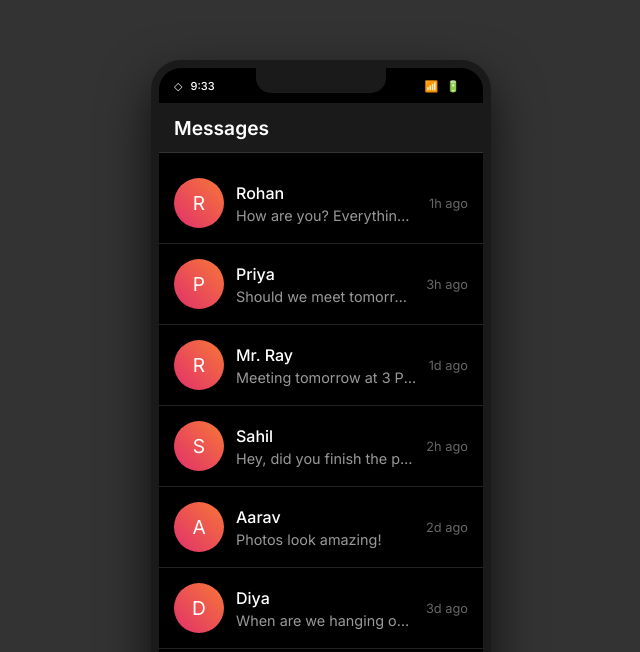
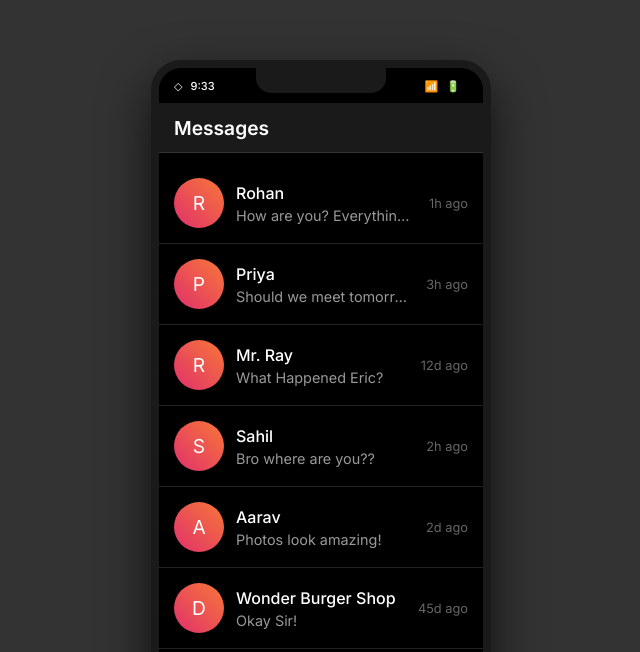
Before and after one commit to projectsofkhan/Trail, a plain HTML site: page apps/instashan/chats/chats.html in a window 1280 px wide. Shown: the top 652 px of the page, without its empty margins (319-959 px from the left). Drawn offline with Linux system fonts and the light colour scheme; sample sign-in values are in the browser's storage.

Commit message:
May Work, (Some Contacts Are Being Rmeoved) chats.html

```diff
--- a/apps/instashan/chats/chats.html
+++ b/apps/instashan/chats/chats.html
@@ -313,17 +313,17 @@
             { name: 'Priya', lastMessage: 'Should we meet tomorrow?', time: '3h ago', avatar: 'P', contact: 'priya' },
 
             // Messaging app contacts with contact links
-            { name: 'Mr. Ray', lastMessage: 'Meeting tomorrow at 3 PM', time: '1d ago', avatar: 'R', contact: 'misterray' },
-            { name: 'Sahil', lastMessage: 'Hey, did you finish the project?', time: '2h ago', avatar: 'S', contact: 'sahil' },
+            { name: 'Mr. Ray', lastMessage: 'What Happened Eric?', time: '12d ago', avatar: 'R', contact: 'misterray' },
+            { name: 'Sahil', lastMessage: 'Bro where are you??', time: '2h ago', avatar: 'S', contact: 'sahil' },
             { name: 'Aarav', lastMessage: 'Photos look amazing!', time: '2d ago', avatar: 'A', contact: 'aarav' },
-            { name: 'Diya', lastMessage: 'When are we hanging out?', time: '3d ago', avatar: 'D', contact: 'diya' },
-            { name: 'Mom', lastMessage: 'Call me when free ❤️', time: '1w ago', avatar: 'M', contact: 'mom' },
+            { name: 'Wonder Burger Shop', lastMessage:'Okay Sir!', time: '45d ago', avatar: 'D', contact: 'diya' },
+            { name: 'Mom', lastMessage: 'Come home Son 😢', time: '1w ago', avatar: 'M', contact: 'mom' },
             { name: 'Sister', lastMessage: 'Dinner at 7 tonight!', time: '2d ago', avatar: 'S', contact: 'sister' },
             { name: 'Dad', lastMessage: 'How is college going?', time: '3d ago', avatar: 'D', contact: 'dad' },
             { name: 'Vikram', lastMessage: 'Code review completed', time: '4d ago', avatar: 'V', contact: 'vikram' },
-            { name: 'Ananya', lastMessage: 'Designs are ready', time: '5d ago', avatar: 'A', contact: 'ananya' },
+
             { name: 'Rahul', lastMessage: 'Project launch next week', time: '6d ago', avatar: 'R', contact: 'rahul' },
-            { name: 'Kabir', lastMessage: 'Flight confirmed for Friday', time: '1w ago', avatar: 'K', contact: 'kabir' }
+
         ];
 
         // Update time
```
